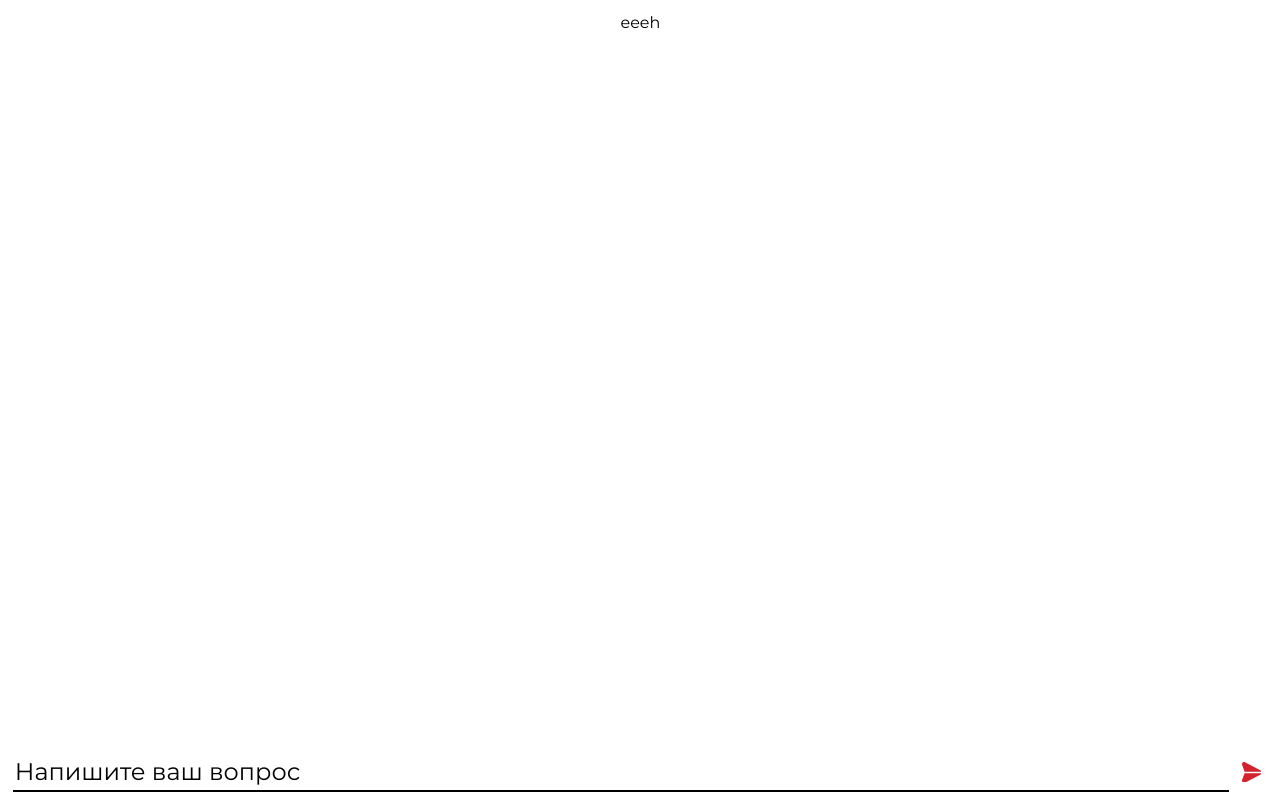
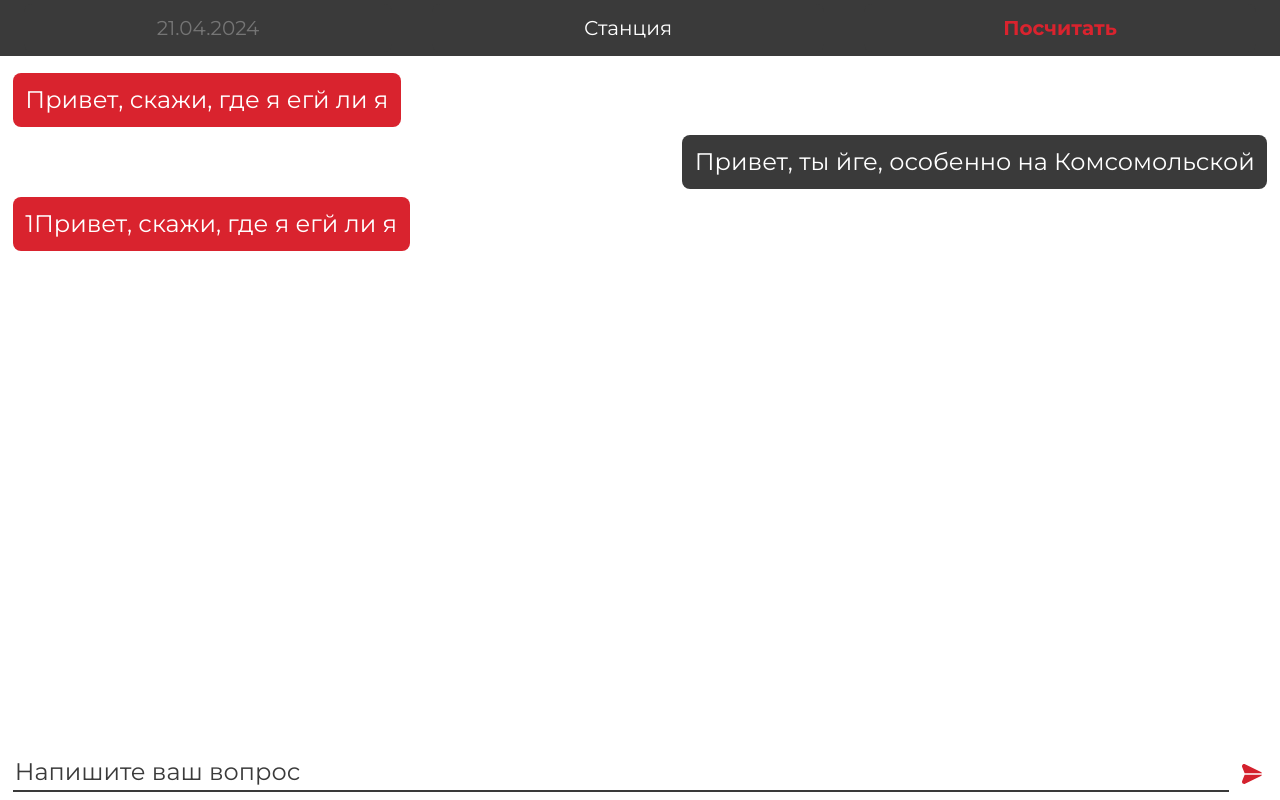
Before and after one commit to C0c0n4t/MosTrans, a Flask app: template frontend/templates/index.html in a window 1280 px wide. Run offline with Flask 3, Linux system fonts and the light colour scheme; the template is opened without the code that fills it, so the values that code supplies are empty.

Commit message:
Done html and css front

```diff
--- a/frontend/static/style.css
+++ b/frontend/static/style.css
@@ -1,28 +1,130 @@
+:root {
+  --theme-black: #3a3a3a;
+}
+
+
 body {
+  touch-action: manipulation;
+
   background-color: white;
   margin: 0;
   display: flex;
   flex-direction: column;
 
   font-family: 'Montserrat';
+  overflow: hidden;
+}
+
+.selector__box {
+  margin: auto;
+
+  height: 7vh;
+  width: 100%;
+
+  box-sizing: border-box;
+  padding: .5vh;
+
+  display: flex;
+  flex-direction: row;
+  justify-content: space-around;
+
+  background-color: var(--theme-black);
+
+  font-size: 2.5vh;
+}
+
+.date {
+  all: unset;
+
+  width: 29%;
+
+  border-radius: 1vh;
+
+  text-align: center;
+  line-height: inherit;
+
+  color: white;
+  background-color: var(--theme-black);
+}
+
+.station {
+  width: 29%;
+
+  border-radius: 1vh;
+
+  text-align: center;
+  padding: 1.5vh;
+
+  color: white;
+  background-color: var(--theme-black);
+}
+
+.count {
+  width: 29%;
+
+  border-radius: 1vh;
+
+  text-align: center;
+  padding: 1.5vh;
+
+  font-weight: bold;
+
+  color: #d9232e;
+  background-color: var(--theme-black);
 }
 
 .chat__box {
   margin: auto;
 
-  min-height: 94vh;
-  width: inherit;
+  min-height: 87vh;
+  max-height: 87vh;
+  width: 100%;
 
+  box-sizing: border-box;
   padding: 1%;
-  box-sizing: border-box;
+
+  display: flex;
+  flex-direction: column;
+
+  overflow-y: scroll;
 
   background-color: white;
 }
 
-.message {
+.message_left {
+  margin-block: .5vh;
   padding: 1%;
 
+  width: fit-content;
+  max-width: 75%;
+  height: fit-content;
+
   font-family: inherit;
+  font-size: 3vh;
+
+  color: white;
+
+  background-color: #d9232e;
+  border-radius: 1vh;
+}
+
+.message_right {
+  margin-block: .5vh;
+  padding: 1%;
+
+  width: fit-content;
+  max-width: 75%;
+  height: fit-content;
+
+  margin-left: auto;
+
+  font-family: inherit;
+  font-size: 3vh;
+
+  color: white;
+
+  background-color: var(--theme-black);
+  border-radius: 1vh;
 }
 
 .input__box {
@@ -50,21 +152,23 @@ body {
   font-family: inherit;
   border: 0;
   outline: 0;
-  border-bottom: .3vh solid black;
+  border-bottom: .3vh solid var(--theme-black);
 
   font-size: 3vh;
-  color: black;
+  color: var(--theme-black);
   background: transparent;
   transition: border-color 0.2s;
 
   &::placeholder {
-    color: black;
+    color: var(--theme-black);
   }
 }
 
 .send {
   margin-inline: 1%;
-  width: 1.5%;
+  margin-top: .4vh;
+  width: 2.5vh;
+
   aspect-ratio: 1/1;
   background-image: url('../static/send.svg');
   background-size: cover;
--- a/frontend/templates/index.html
+++ b/frontend/templates/index.html
@@ -11,8 +11,30 @@
     <meta name="author" content=""/>
   </head>
   <body>
+    <div class="selector__box">
+      <input class="date" placeholder="21.04.2024"></input>
+      <div class="station">Станция</div>
+      <div class="count">Посчитать</div>
+    </div>
     <div class="chat__box">
-      <div class="message">eeeh</div>
+      <div class="message_left">Привет, скажи, где я егй ли я</div>
+      <div class="message_right">Привет, ты йге, особенно на Комсомольской</div>
+      <div class="message_left">1Привет, скажи, где я егй ли я</div>
+      <!-- <div class="message_right">Привет, ты йге, особенно на Комсомольской</div>
+      <div class="message_left">2Привет, скажи, где я егй ли я</div>
+      <div class="message_right">Привет, ты йге, особенно на Комсомольской</div>
+      <div class="message_left">3Привет, скажи, где я егй ли я</div>
+      <div class="message_right">Привет, ты йге, особенно на Комсомольской</div>
+      <div class="message_left">5Привет, скажи, где я егй ли я</div>
+      <div class="message_right">Привет, ты йге, особенно на Комсомольской</div>
+      <div class="message_left">7Привет, скажи, где я егй ли я</div>
+      <div class="message_right">Привет, ты йге, особенно на Комсомольской</div>
+      <div class="message_left">8Привет, скажи, где я егй ли я</div>
+      <div class="message_right">Привет, ты йге, особенно на Комсомольской</div>
+      <div class="message_left">9Привет, скажи, где я егй ли я</div>
+      <div class="message_right">Привет, ты йге, особенно на Комсомольской</div>
+      <div class="message_left">10Привет, скажи, где я егй ли я</div>
+      <div class="message_right">Привет, ты йге, особенно на Комсомольской</div> -->
     </div>
     <div class="input__box">
       <input class="input__field" placeholder="Напишите ваш вопрос"></input>
```
